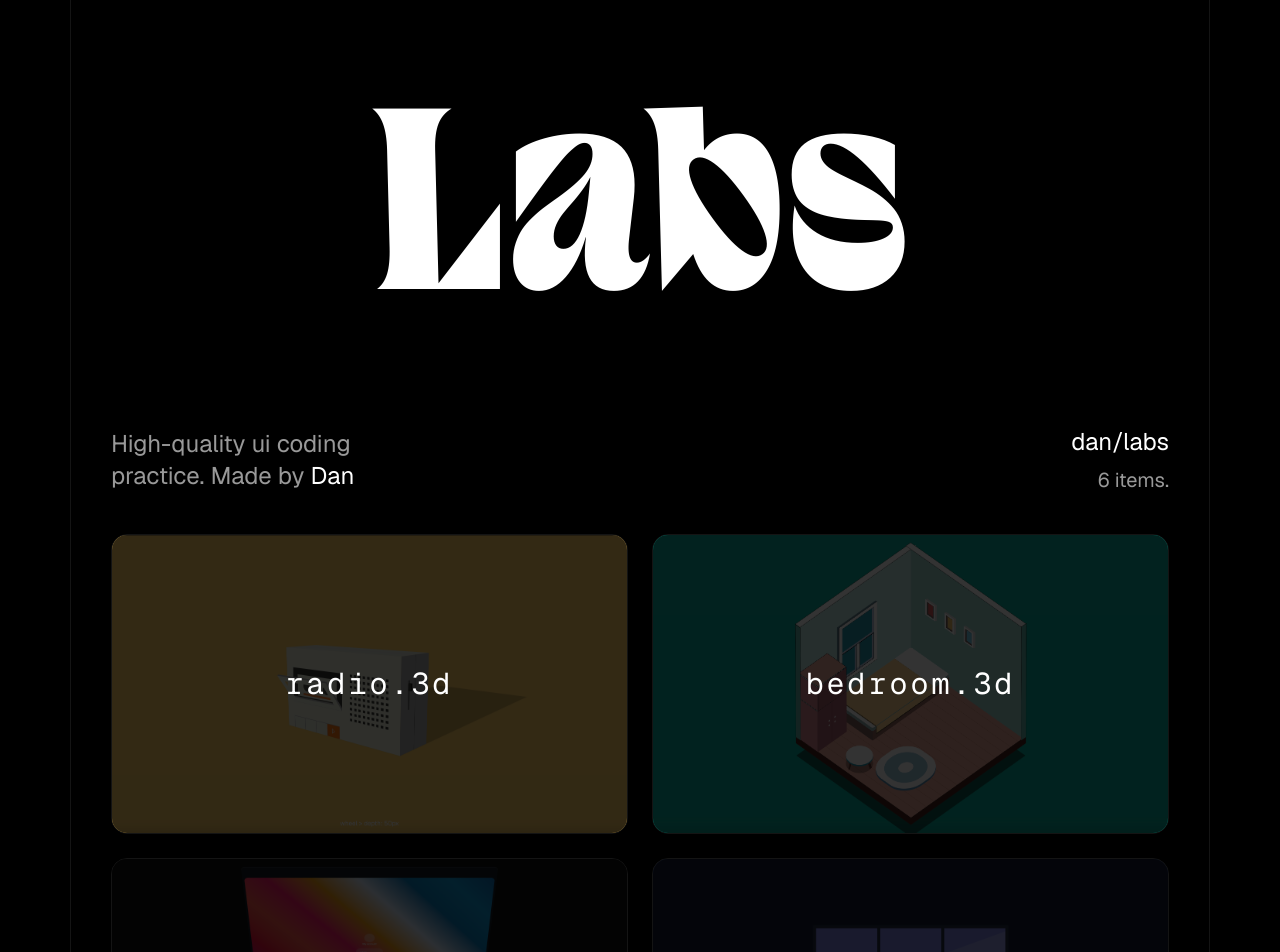
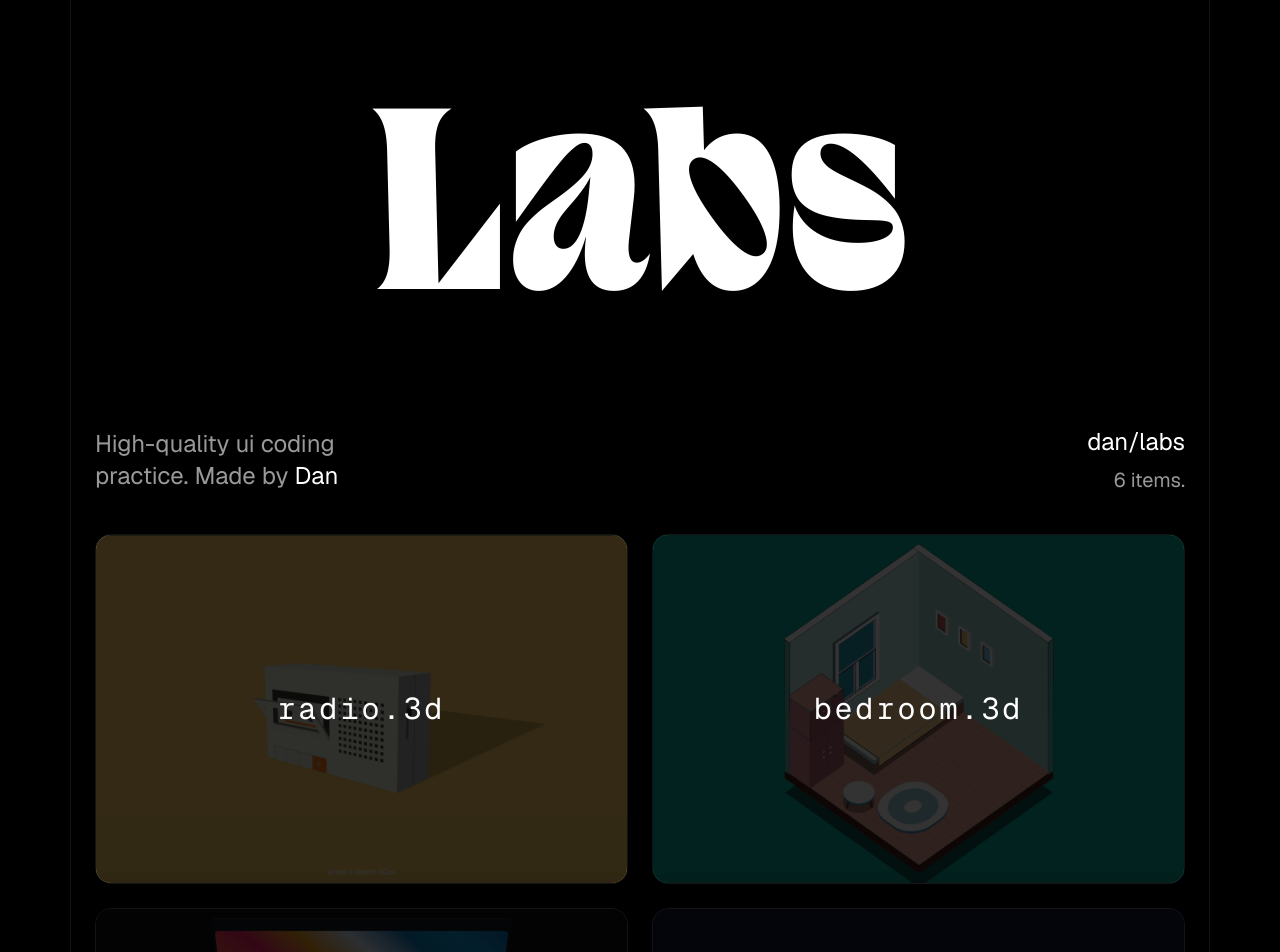
Before and after one commit to duongductrong/danielll.dev, a Next.js app: page /v01/labs in a window 1280 px wide. Shown: the top 952 px of the page. Built offline with nearby package versions, Linux system fonts and the light colour scheme.

Commit message:
feat: update animate labs view items

```diff
--- a/src/features/lab/pages/labs-view.tsx
+++ b/src/features/lab/pages/labs-view.tsx
@@ -1,17 +1,22 @@
+"use client";
+
 import Container from "@/components/container";
 import { pageContent } from "@/enums/page-content";
 import { cn } from "@/lib/utils/tailwind";
 import Image from "next/image";
 import Link from "next/link";
+import { motion } from "framer-motion";
 
 export interface LabsViewPageProps {}
 
 const LabsViewPage = (props: LabsViewPageProps) => {
+  const MotionCard = motion(Link);
+
   return (
     <div className="bg-background text-foreground">
       <Container
         variant="default"
-        className="border-l border-r border-border min-h-dvh py-10 px-10"
+        className="border-l border-r border-border min-h-dvh py-10 px-6"
       >
         <h1 className="text-[18vw] font-gelatrial text-center mb-10">Labs</h1>
 
@@ -33,35 +38,52 @@ const LabsViewPage = (props: LabsViewPageProps) => {
           </div>
         </div>
 
-        <div className="grid grid-cols-1 md:grid-cols-2 gap-6">
+        <motion.div className="grid grid-cols-1 md:grid-cols-2 gap-6">
           {pageContent.labs.map((labItem, index) => (
-            <Link
+            <MotionCard
               role="presentation"
               href={labItem.referenceSiteUrl}
               className={cn(
                 "block relative",
-                "rounded-2xl overflow-hidden w-full min-h-[300px] border border-border",
+                "rounded-2xl overflow-hidden w-full min-h-[350px] border border-border",
                 "flex items-center justify-center cursor-pointer"
               )}
               key={labItem.id}
+              initial={{ opacity: 0, y: 20 }}
+              whileInView={{
+                opacity: 1,
+                y: 0,
+              }}
+              viewport={{ once: true }}
             >
               {labItem.thumbnail ? (
+                <div
+                  className="w-full h-full absolute top-0 left-0"
+                  // px-20 py-6
+                  // style={{
+                  //   backgroundImage:
+                  //     "linear-gradient(105deg, #005EFE 15%, #45B4FC, #E7A7E4, #D58100, #9F1602, #180001, #AB0501, #DA0301)",
+                  // }}
+                >
                   <Image
                     src={labItem.thumbnail}
                     alt="Thumbnail"
                     width={800}
                     height={800}
-                  className="w-full h-full absolute object-cover"
+                    className="w-full h-full object-cover rounded-md"
                   />
+                </div>
               ) : null}
+
+              {/* Overlays */}
               <div className="absolute top-0 left-0 w-full h-full bg-background/80"></div>
 
               <h2 className="text-3xl font-geist-mono tracking-widest relative z-10">
                 {labItem.title}
               </h2>
-            </Link>
+            </MotionCard>
           ))}
-        </div>
+        </motion.div>
       </Container>
     </div>
   );
```
Lines whose indentation alone changed are shown as unchanged.
